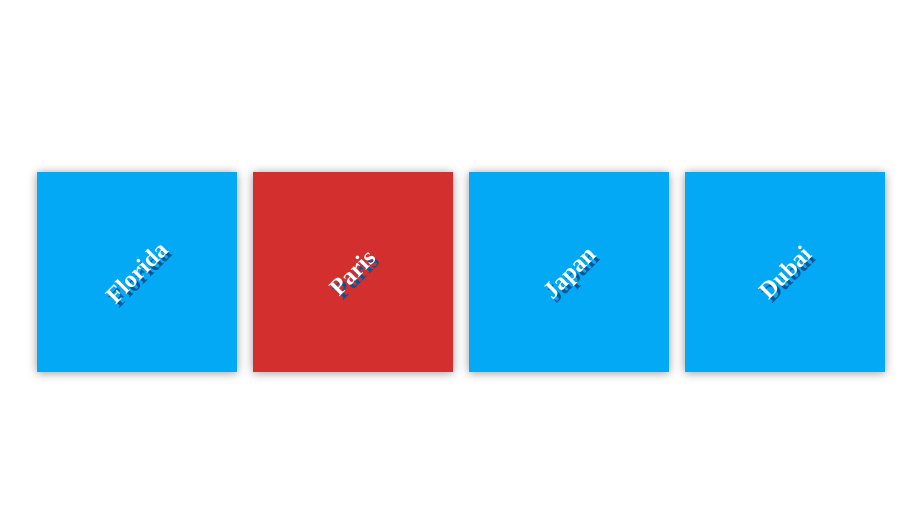
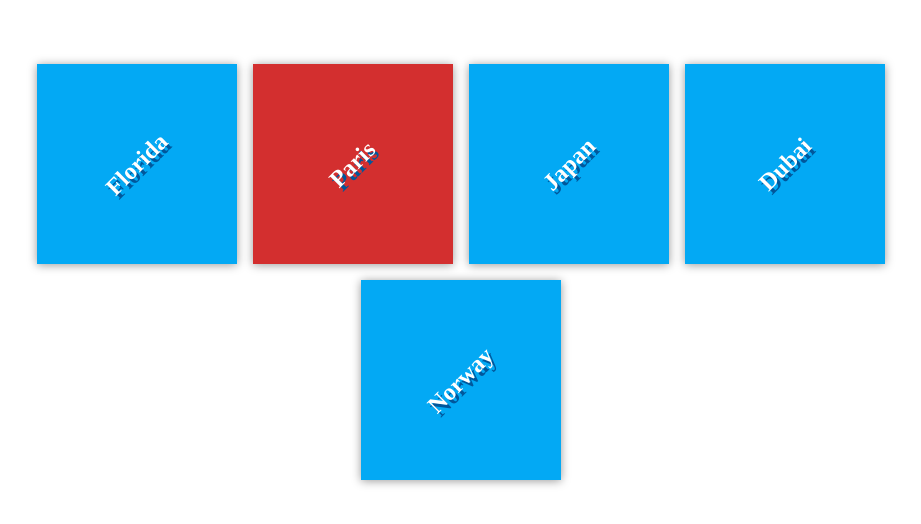
Before and after one commit to LexiBates/my_travel_plans, a plain HTML site: page index.html in a window 1280 px wide. Shown: the part 128-652 px from the top of the page, without its empty margins (179-1100 px from the left). Drawn offline with Linux system fonts and the light colour scheme.

Commit message:
Added norway

```diff
--- a/index.html
+++ b/index.html
@@ -25,6 +25,9 @@
             <div class="destination" id="dubai">
                 <h2>Dubai</h2>
             </div>
+             <div class="destination" id="norway">
+                <h2>Norway</h2>
+            </div>
 
         </div>
     </div>
```
